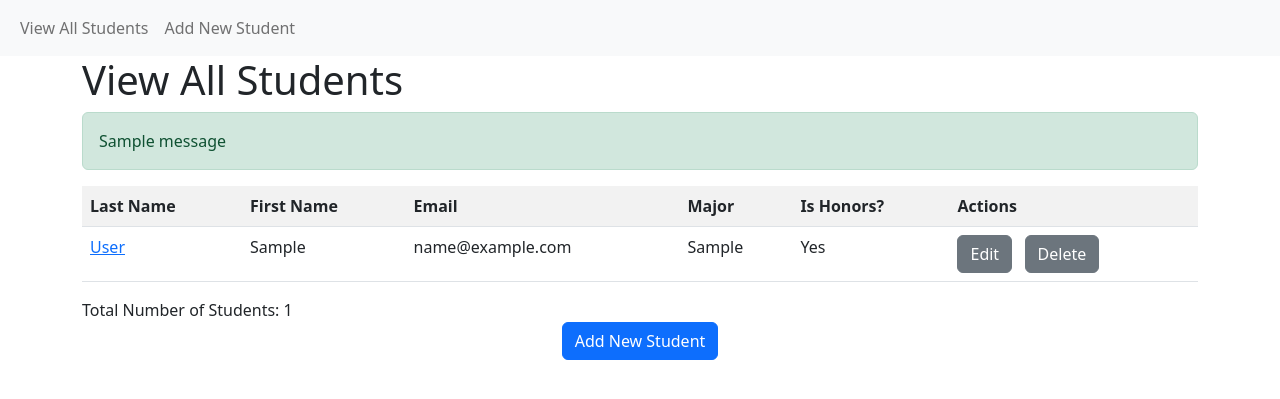
After one commit to mgerman3/helloWorld, a Flask app: page /student/view in a window 1280 px wide. The commit adds this page. Shown: the top 399 px of the page. Run offline with Flask 3, Linux system fonts and the light colour scheme; tables that the repository leaves empty hold one stand-in row (values such as "Sample post"); one stand-in notice (Sample message) is shown.

Commit message:
finished the issue with email not showing p correctly

```diff
--- a/app.py
+++ b/app.py
@@ -1,35 +1,133 @@
-from flask import Flask, render_template, request
+import os
+from flask import Flask, render_template, request, redirect, url_for, flash
+from models import db, Student, Major
+from datetime import datetime as dt
+
+basedir = os.path.abspath(os.path.dirname(__file__))
 
 app = Flask(__name__)
+app.config['SQLALCHEMY_DATABASE_URI'] = 'sqlite:///' + os.path.join(basedir, 'university.db')
+app.config['SQLALCHEMY_TRACK_MODIFICATIONS'] = False
+app.config['SECRET_KEY'] = 'beyond_course_scope'
+db.init_app(app)
+
+
+@app.route('/student/view')
+def student_view_all():
+    students = Student.query.outerjoin(Major, Student.major_id == Major.major_id) \
+        .add_entity(Major) \
+        .order_by(Student.last_name, Student.first_name) \
+        .all()
+    return render_template('student_view_all.html', students=students)
+
+
+@app.route('/student/view/<int:student_id>')
+def student_view(student_id):
+    student = Student.query.filter_by(student_id=student_id).first()
+    majors = Major.query.order_by(Major.major) \
+        .order_by(Major.major) \
+        .all()
+
+    if student:
+        return render_template('student_entry.html', student=student, majors=majors, action='read')
+
+    else:
+        flash(f'Student attempting to be viewed could not be found!', 'error')
+        return redirect(url_for('student_view_all'))
+
+@app.route('/student/create', methods=['GET', 'POST'])
+def student_create():
+    if request.method == 'GET':
+        majors = Major.query.order_by(Major.major) \
+            .order_by(Major.major) \
+            .all()
+        return render_template('student_entry.html', majors=majors, action='create')
+    elif request.method == 'POST':
+        first_name = request.form['first_name']
+        last_name = request.form['last_name']
+        email = request.form['email']
+        major_id = request.form['major_id']
+        birth_date = request.form['birth_date']
+        is_honors = True if 'is_honors' in request.form else False
+
+        student = Student(first_name=first_name, last_name=last_name, email=email, major_id=major_id,
+                          birth_date=dt.strptime(birth_date, '%Y-%m-%d'), is_honors=is_honors)
+        db.session.add(student)
+        db.session.commit()
+        flash(f'{first_name} {last_name} was successfully added!', 'success')
+        return redirect(url_for('student_view_all'))
+
+    flash('Invalid action. Please try again.', 'error')
+    return redirect(url_for('student_view_all'))
+
+
+@app.route('/student/update/<int:student_id>', methods=['GET', 'POST'])
+def student_edit(student_id):
+    if request.method == 'GET':
+        student = Student.query.filter_by(student_id=student_id).first()
+        majors = Major.query.order_by(Major.major) \
+            .order_by(Major.major) \
+            .all()
+
+        if student:
+            return render_template('student_entry.html', student=student, majors=majors, action='update')
+
+        else:
+            flash(f'Student attempting to be edited could not be found!', 'error')
+
+    elif request.method == 'POST':
+        student = Student.query.filter_by(student_id=student_id).first()
+
+        if student:
+            student.first_name = request.form['first_name']
+            student.last_name = request.form['last_name']
+            student.major_id = request.form['major_id']
+            student.email = request.form['email']
+            student.birthdate = dt.strptime(request.form['birth_date'], '%Y-%m-%d')
+            student.num_credits_completed = request.form['num_credits_completed']
+            student.gpa = request.form['gpa']
+            student.is_honors = True if 'is_honors' in request.form else False
+
+            db.session.commit()
+            flash(f'{student.first_name} {student.last_name} was successfully updated!', 'success')
+        else:
+            flash(f'Student attempting to be edited could not be found!', 'error')
+
+        return redirect(url_for('student_view_all'))
+
+    return redirect(url_for('student_view_all'))
+
+@app.route('/student/delete/<int:student_id>')
+def student_delete(student_id):
+    student = Student.query.filter_by(student_id=student_id).first()
+
+    if student:
+        db.session.delete(student)
+        db.session.commit()
+        flash(f'{student} was successfully deleted!', 'success')
+    else:
+        flash(f'Delete failed! Student could not be found.', 'error')
+
+    return redirect(url_for('student_view_all'))
 
 
 @app.route('/')
-def hello_world():  # put application's code here
-    return 'Hello World!- From Michael German. I am adding my first code change.'
-
-@app.route('/hello')
-def hello():  # put application's code here
-    return render_template('hello.html')
-
-@app.route('/about')
-def about():  # put application's code here
-    return render_template('about.html')
-
-@app.route('/favorite-course')
-def favorite_course():
-    print('Subject: ' + request.args.get('subject'))
-    print('Number: ' + request.args.get('course_number'))
-
-    return render_template('favorite-course.html')
-
-
-@app.route('/contact', methods = ['GET', 'POST'])
-def contact():
-    if request.method == 'POST':
-        return render_template('contact.html', form_submitted=True)
-    else:
-        return render_template('contact.html')
+def home():
+    return redirect(url_for('student_view_all'))
 
 
 if __name__ == '__main__':
+    with app.app_context():
+        db.create_all()
+
+        # Execute only once! Initial loading of available majors
+        """
+        majors = ['Accounting', 'Finance', 'Information Systems', 'International Business', 'Management', \
+                    'Operations Management & Business Analytics', 'Supply Chain Management']
+        for each_major in majors:
+            print(each_major)
+            amajor = Major(major=each_major)
+            db.session.add(amajor)
+            db.session.commit()
+        """
     app.run()
--- a/templates/base.html
+++ b/templates/base.html
@@ -1,22 +1,32 @@
 <!DOCTYPE html>
 <html lang="en">
-<!-- establish bootstrap for all child templates-->
-<head>
+  <head>
     <meta charset="utf-8">
     <meta name="viewport" content="width=device-width, initial-scale=1">
-<!-- create title format for all child templates-->
     <title>{% block page_title %}{% endblock %}</title>
     <link href="https://cdn.jsdelivr.net/npm/bootstrap@5.2.3/dist/css/bootstrap.min.css" rel="stylesheet" integrity="sha384-rbsA2VBKQhggwzxH7pPCaAqO46MgnOM80zW1RWuH61DGLwZJEdK2Kadq2F9CUG65" crossorigin="anonymous">
-</head>
-<body>
-<!-- create for body in all child templates-->
+  </head>
+  <body>
+  <nav class="navbar navbar-expand-lg navbar-light bg-light">
+  <div class="container-fluid">
+    <div class="collapse navbar-collapse" id="navbarSupportedContent">
+      <ul class="navbar-nav me-auto mb-2 mb-lg-0">
+        <li class="nav-item">
+          <a class="nav-link" href="{{ url_for('student_view_all') }}">View All Students</a>
+        </li>
+        <li class="nav-item">
+          <a class="nav-link" href="{{ url_for('student_create') }}">Add New Student</a>
+        </li>
+      </ul>
+    </div>
+  </div>
+</nav>
+
     <div class="container">
-    <!-- create page head format for all child templates-->
         <h1>{% block page_head %}{% endblock %}</h1>
-    <!-- create page content format for all child templates-->
+
         {% block page_content %}{% endblock %}
     </div>
     <script src="https://cdn.jsdelivr.net/npm/bootstrap@5.2.3/dist/js/bootstrap.bundle.min.js" integrity="sha384-kenU1KFdBIe4zVF0s0G1M5b4hcpxyD9F7jL+jjXkk+Q2h455rYXK/7HAuoJl+0I4" crossorigin="anonymous"></script>
-
-</body>
+  </body>
 </html>
--- /dev/null
+++ b/templates/student_view_all.html
@@ -0,0 +1,67 @@
+
+{% extends "base.html" %}
+
+{% block page_title %}
+    View All Students
+{% endblock %}
+
+{% block page_head %}
+    View All Students
+{% endblock %}
+
+{% block page_content %}
+
+    <div class="row">
+    <div class="col">
+
+        {% with messages = get_flashed_messages(with_categories=true) %}
+            {% if messages %}
+                {% for category, message in messages %}
+                  <div class="alert {{ 'alert-success' if category == 'success' else 'alert-danger' }}" role="alert">
+                    {{ message }}
+                  </div>
+                {% endfor %}
+            {% endif %}
+        {% endwith %}
+
+    <table class="table table-striped">
+        <tr>
+            <th>Last Name</th>
+            <th>First Name</th>
+            <th>Email</th>
+            <th>Major</th>
+            <th>Is Honors?</th>
+            <th>Actions</th>
+        </tr>
+
+        {% for each_student, each_major in students %}
+        <tr>
+            <td><a href="{{ url_for('student_view', student_id=each_student['student_id']) }}">{{ each_student['last_name'] }}</a></td>
+            <td>{{ each_student['first_name'] }}</td>
+            <td>{{ each_student['email'] }}</td>
+            <td>{{ each_major['major'] }}</td>
+            <td>{{ 'Yes' if each_student['is_honors'] == 1 else 'No' }}</td>
+            <td>
+                <a href="{{ url_for('student_edit', student_id=each_student['student_id']) }}" class="btn btn-secondary" role="button">Edit</a>
+                &nbsp;
+                <a href="{{ url_for('student_delete', student_id=each_student['student_id']) }}" class="btn btn-secondary" role="button">Delete</a>
+            </td>
+        </tr>
+        {% endfor %}
+    </table>
+    </div>
+    </div>
+
+    <div class="row">
+        <div class="col">
+            Total Number of Students: {{ students|length }}
+        </div>
+    </div>
+
+    <div class="row">
+        <div class="col text-center">
+            <a href="{{ url_for('student_create') }}" class="btn btn-primary" role="button">Add New Student</a>
+        </div>
+    </div>
+
+{% endblock %}
```
Also changed, not shown: models.py (added, +44 -0 lines), templates/student_entry.html (added, +130 -0 lines).
